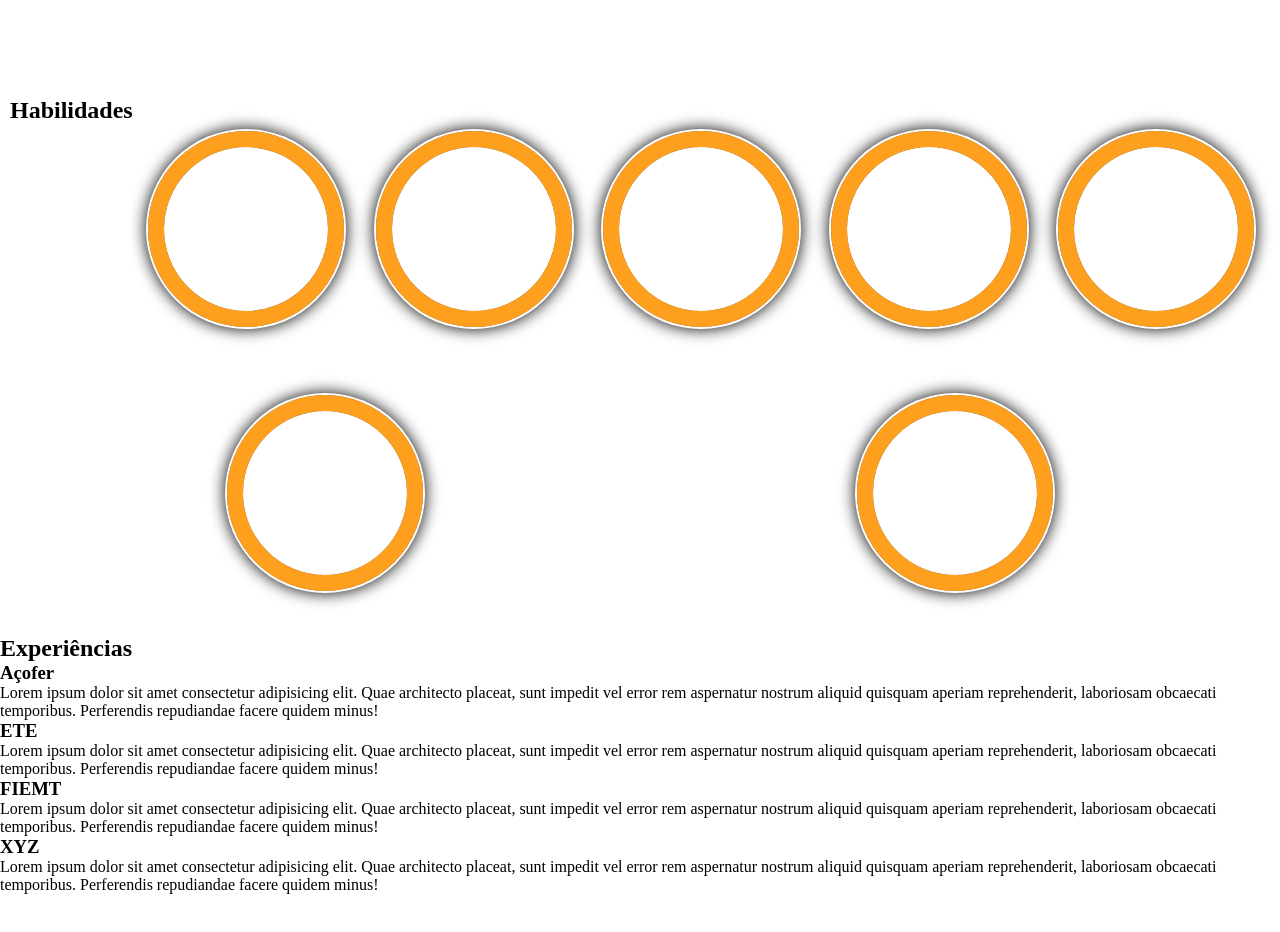
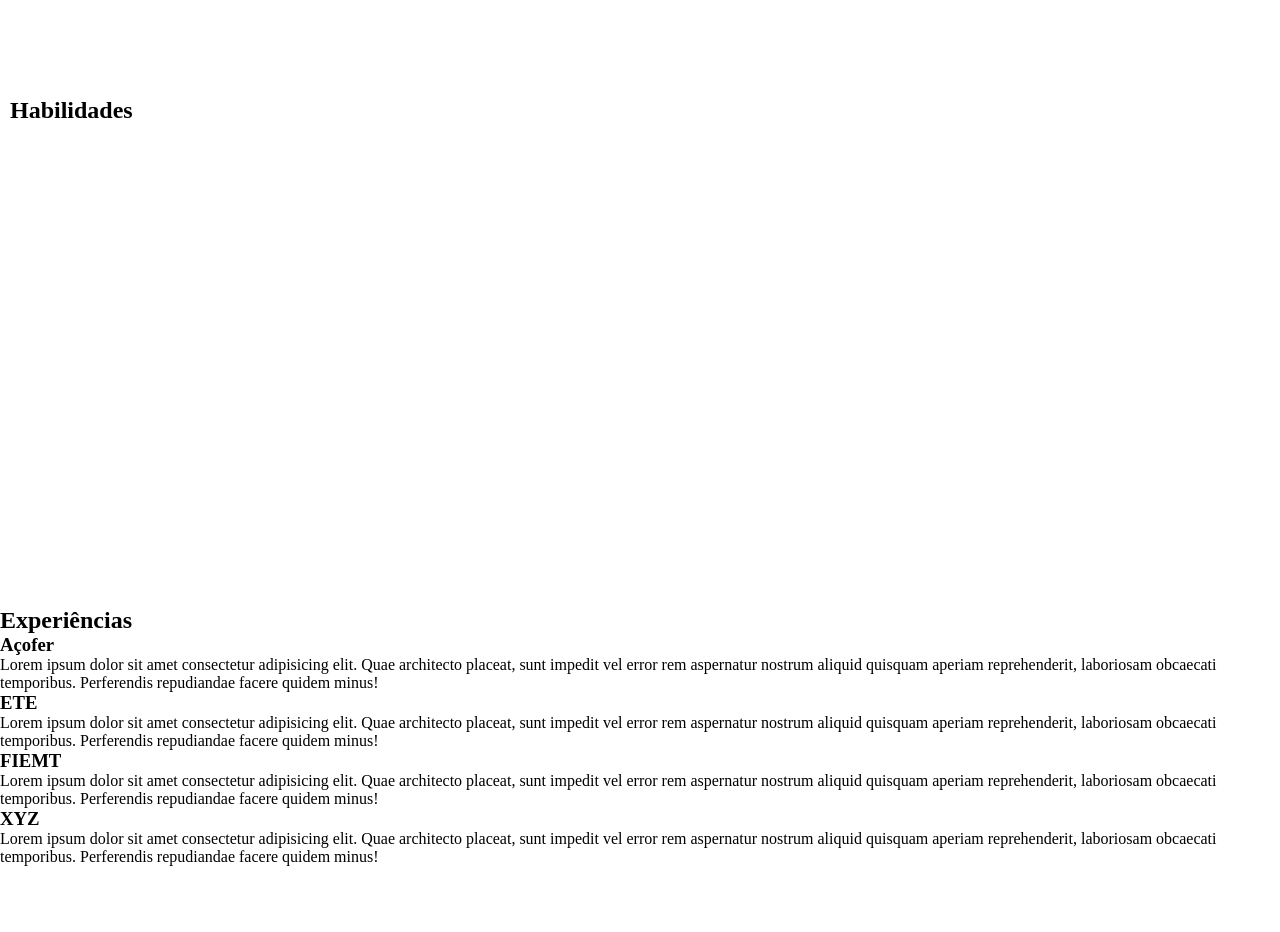
Before and after one commit to rmartinsdesouza/portfolio-pandacode, a plain HTML site: page index.html in a window 1280 px wide. Shown: the part 520-1452 px from the top of the page. Drawn offline with Linux system fonts and the light colour scheme.

Commit message:
inicio skills commit

```diff
--- a/index.html
+++ b/index.html
@@ -36,11 +36,10 @@
 				<h3>Rodrigo Martins de Souza</h3>
 				<p>
 					<b>Cidade:</b> Cuiabá <b>Estado:</b> MT <b>País:</b> Brasil </br>
-					<b>Idiomas:</b> Português (Nativo), Inglês (B2)</br>
-					<b>Passaport:</b> Estados Unidos (Válido:2029), Japão (Vencido 2021)</br>
+					<b>Idiomas:</b> Português (Nativo), Inglês (A1)</br>
+					<b>Passaport:</b> Estados Unidos (Válido:10-2029), Japão (Vencido 12-2021)</br>
 					Adora Tecnologia e devendar o funcionamentos das coisas.</br>
-					Como passatempo brinca de lego com seu filho de 4 anos,</br>
-					e outras bricadeiras.</br>
+					Como passatempo brinca com seu filho de 4 anos.</br>
 					Sonha em trabalhar em uma empresa multi-nacional.
 				</p>
 			</div>
@@ -48,55 +47,7 @@
 
 		<section class="skills">
 			<h2>Habilidades</h2>
-			<div id="cont" data-pct="100">
-				<svg id="svg" width="200" height="200" viewPort="0 0 100 100" version="1.1" xmlns="http://www.w3.org/2000/svg">
-					<circle r="90" cx="100" cy="100" fill="transparent" stroke-dasharray="565.48" stroke-dashoffset="0"></circle>
-					<circle id="bar" r="90" cx="100" cy="100" fill="transparent" stroke-dasharray="565.48" stroke-dashoffset="0">
-					</circle>
-				</svg>
-			</div>
-			<div id="cont" data-pct="100">
-				<svg id="svg" width="200" height="200" viewPort="0 0 100 100" version="1.1" xmlns="http://www.w3.org/2000/svg">
-					<circle r="90" cx="100" cy="100" fill="transparent" stroke-dasharray="565.48" stroke-dashoffset="0"></circle>
-					<circle id="bar" r="90" cx="100" cy="100" fill="transparent" stroke-dasharray="565.48" stroke-dashoffset="0">
-					</circle>
-				</svg>
-			</div>
-			<div id="cont" data-pct="100">
-				<svg id="svg" width="200" height="200" viewPort="0 0 100 100" version="1.1" xmlns="http://www.w3.org/2000/svg">
-					<circle r="90" cx="100" cy="100" fill="transparent" stroke-dasharray="565.48" stroke-dashoffset="0"></circle>
-					<circle id="bar" r="90" cx="100" cy="100" fill="transparent" stroke-dasharray="565.48" stroke-dashoffset="0">
-					</circle>
-				</svg>
-			</div>
-			<div id="cont" data-pct="100">
-				<svg id="svg" width="200" height="200" viewPort="0 0 100 100" version="1.1" xmlns="http://www.w3.org/2000/svg">
-					<circle r="90" cx="100" cy="100" fill="transparent" stroke-dasharray="565.48" stroke-dashoffset="0"></circle>
-					<circle id="bar" r="90" cx="100" cy="100" fill="transparent" stroke-dasharray="565.48" stroke-dashoffset="0">
-					</circle>
-				</svg>
-			</div>
-			<div id="cont" data-pct="100">
-				<svg id="svg" width="200" height="200" viewPort="0 0 100 100" version="1.1" xmlns="http://www.w3.org/2000/svg">
-					<circle r="90" cx="100" cy="100" fill="transparent" stroke-dasharray="565.48" stroke-dashoffset="0"></circle>
-					<circle id="bar" r="90" cx="100" cy="100" fill="transparent" stroke-dasharray="565.48" stroke-dashoffset="0">
-					</circle>
-				</svg>
-			</div>
-			<div id="cont" data-pct="100">
-				<svg id="svg" width="200" height="200" viewPort="0 0 100 100" version="1.1" xmlns="http://www.w3.org/2000/svg">
-					<circle r="90" cx="100" cy="100" fill="transparent" stroke-dasharray="565.48" stroke-dashoffset="0"></circle>
-					<circle id="bar" r="90" cx="100" cy="100" fill="transparent" stroke-dasharray="565.48" stroke-dashoffset="0">
-					</circle>
-				</svg>
-			</div>
-			<div id="cont" data-pct="100">
-				<svg id="svg" width="200" height="200" viewPort="0 0 100 100" version="1.1" xmlns="http://www.w3.org/2000/svg">
-					<circle r="90" cx="100" cy="100" fill="transparent" stroke-dasharray="565.48" stroke-dashoffset="0"></circle>
-					<circle id="bar" r="90" cx="100" cy="100" fill="transparent" stroke-dasharray="565.48" stroke-dashoffset="0">
-					</circle>
-				</svg>
-			</div>
+
 		</section>
 
 		<section class="experience">
```
